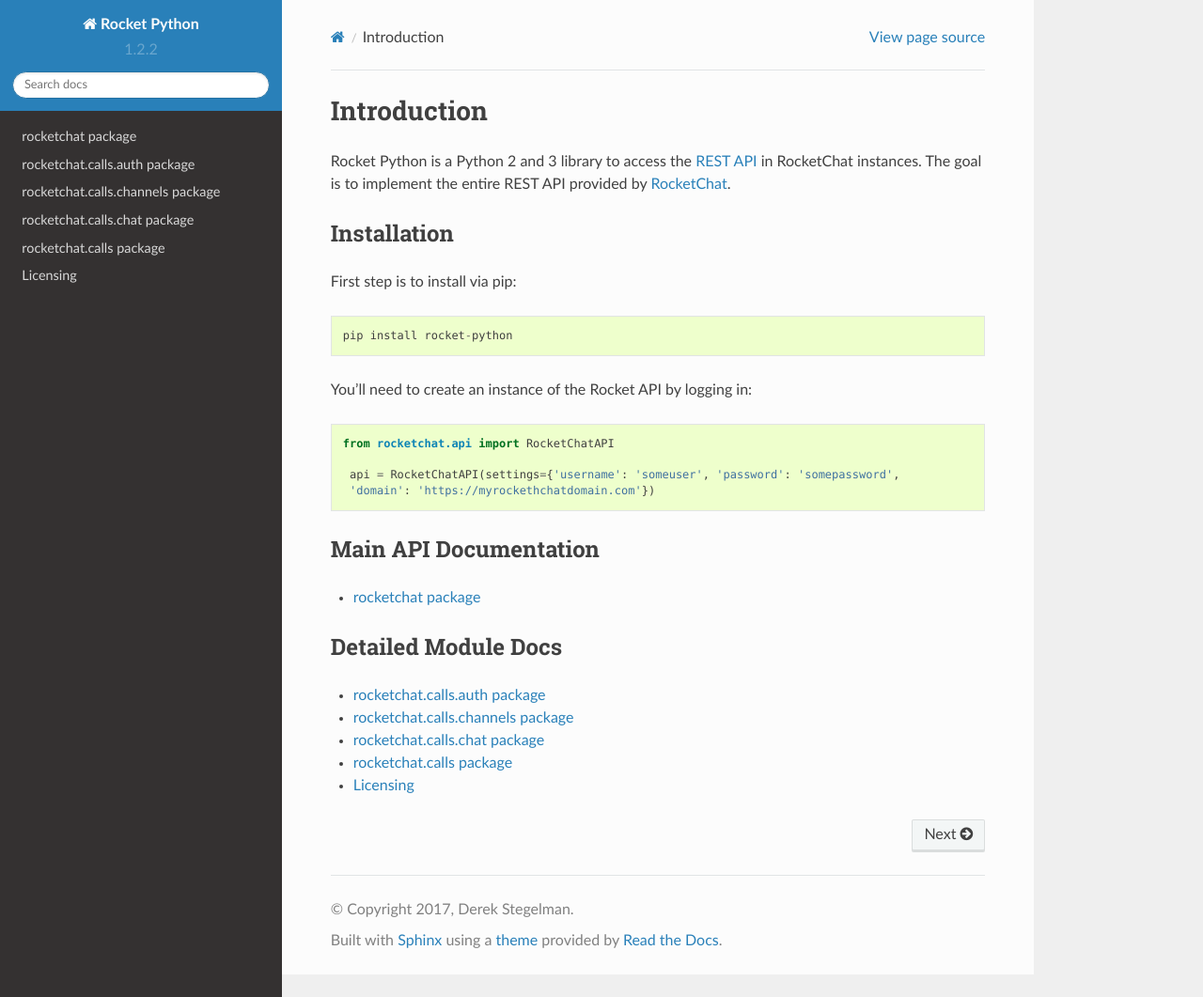
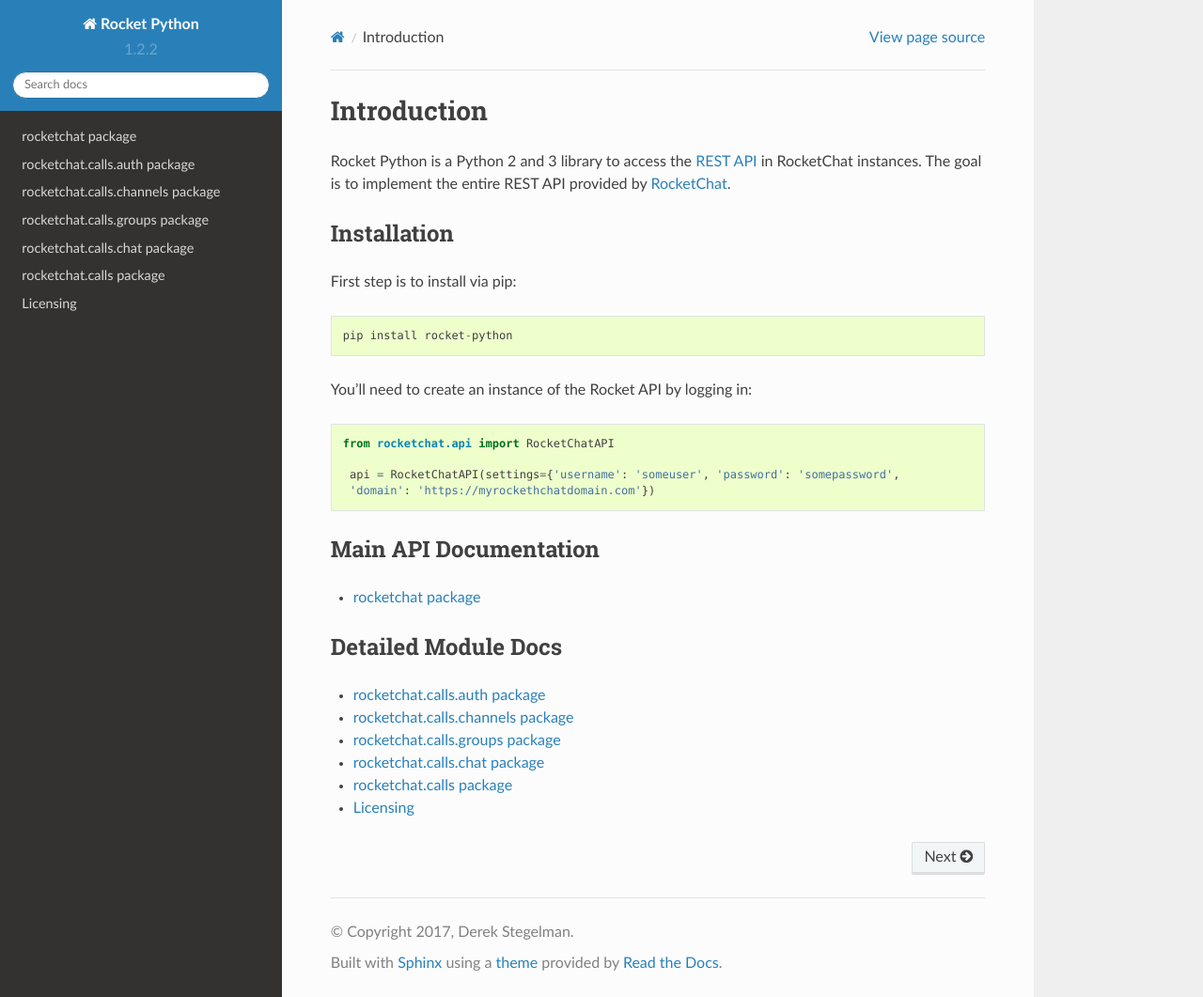
Before and after one commit to Pipoline/rocket-python, a Sphinx documentation site: the page built from docs/index.rst, in a window 1280 px wide and 1061 px high. Shown: the whole window at 94% size. Built offline with Sphinx 7.4.7 and the Read the Docs theme 2.0.0, drawn with Linux system fonts in a browser that asks for light colours.

```diff
--- a/docs/index.rst
+++ b/docs/index.rst
@@ -42,6 +42,7 @@ Detailed Module Docs
 
    rocketchat.calls.auth
    rocketchat.calls.channels
+   rocketchat.calls.groups
    rocketchat.calls.chat
    rocketchat.calls
    license
```
Also changed, not shown: README.md (+2 -0 lines).
